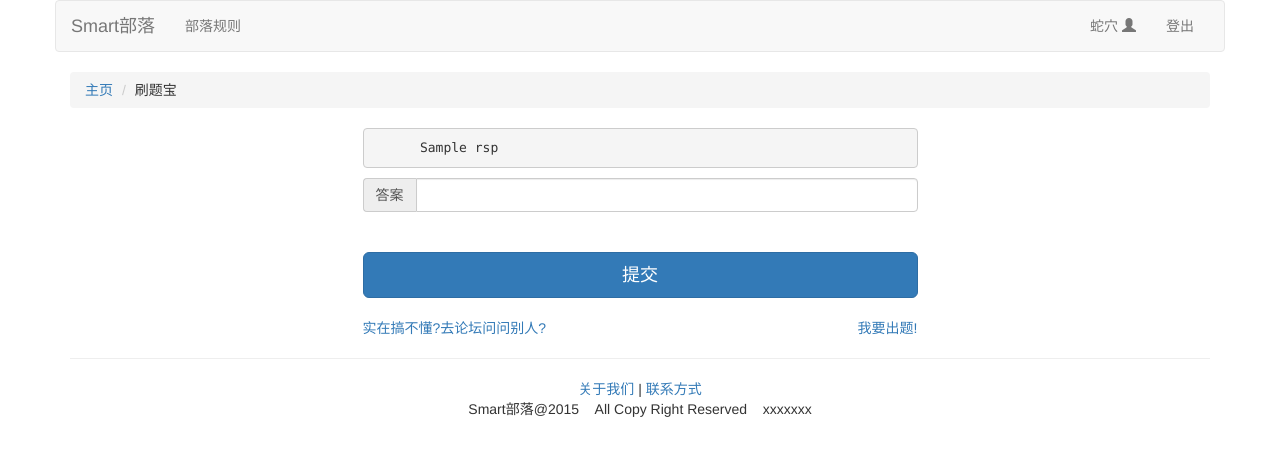
After one commit to WarmerHu/subject, a Django app: template exercise/templates/title.html in a window 1280 px wide. The commit adds this page. Shown: the top 456 px of the page. Run offline with Django 3.2, Linux system fonts and the light colour scheme; the template is opened without the code that fills it: most values are stand-ins (such as "Sample title", 1, 10 or a date in 2020); parts of the project's set-up code (start-up, migrations or seed data) failed here and were passed over; some libraries are stand-ins or nearby versions.

Commit message:
新增title页面，正在编写jq的json处理

```diff
--- /dev/null
+++ b/exercise/templates/title.html
@@ -0,0 +1,128 @@
+<!doctype html>
+<html>
+<head>
+  <meta charset="utf-8">
+  <meta http-equiv="X-UA-Compatible" content="IE=edge">
+  <meta name="description" content="smart,python题目,mysql题目,smart论坛">
+  <meta name="keywords" content="smart,python题目,mysql题目,smart论坛,程序员,部落">
+  <meta name="viewport"
+        content="width=device-width, initial-scale=1, maximum-scale=1, user-scalable=no">
+  <title> 刷题宝 </title>
+
+  <!-- Set render engine for 360 browser -->
+  <meta name="renderer" content="webkit">
+
+  <!-- No Baidu Siteapp-->
+  <meta http-equiv="Cache-Control" content="no-siteapp"/>
+
+  <!-- Add to homescreen for Chrome on Android -->
+  <meta name="mobile-web-app-capable" content="yes">
+
+  <!-- Add to homescreen for Safari on iOS -->
+  <meta name="apple-mobile-web-app-capable" content="yes">
+  <meta name="apple-mobile-web-app-status-bar-style" content="black">
+  <meta name="apple-mobile-web-app-title" content="Amaze UI"/>
+
+  <!-- Tile icon for Win8 (144x144 + tile color) -->
+  <meta name="msapplication-TileColor" content="#0e90d2">
+  <link rel="stylesheet" href="{{STATIC_URL}}bootstrap/css/bootstrap.min.css" />
+  <script type="text/javascript" src="{{STATIC_URL}}jquery/jquery-1.9.1.min.js"></script>
+  <script>
+  $(function() {
+		$("#sub-val").click(function() {
+			if({{rsp.answer}}==$('#sub-ans').val()){
+				$.ajax({
+			        type: 'GET',
+			        url: '/elist/{{rsp.id}}+1',
+//			        获取返回的json
+//			        将数据放入title中
+//			        清空answer输入框
+			      });
+			 }
+		})
+	})
+  </script>
+</head>
+<body>
+<div class="container">
+  <div class="row">
+    <nav class="navbar navbar-default">
+      <div class="container-fluid">
+        <!-- Brand and toggle get grouped for better mobile display -->
+        <div class="navbar-header">
+          <a class="navbar-brand" href="/">Smart部落</a>
+        </div>
+        <div class="collapse navbar-collapse" id="bs-example-navbar-collapse-1">
+          <ul class="nav navbar-nav">
+            <li><a href="/fcode/rules">部落规则</a></li>
+            <li class="dropdown">
+          </ul>
+          <ul class="nav navbar-nav navbar-right">
+
+            <li>
+              <a href="/user/home">
+                蛇穴
+                <span class="glyphicon glyphicon-user" aria-hidden="true"></span>
+              </a>
+            </li>
+            <li><a href="/user/logout">登出</a></li>
+
+          </ul>
+        </div>
+      </div>
+    </nav>
+  </div>
+
+<div class="row">
+  <div class="col-md-12">
+    <ol class="breadcrumb">
+      <li><a href="/">主页</a></li>
+      <li>刷题宝</li>
+    </ol>
+  </div>
+</div>
+<div class="row">
+  <div class="col-ms-1 col-md-3">
+    &nbsp;
+  </div>
+  <div class="col-ms-10 col-md-6">
+
+
+
+    <form method="post" action=""> <input type='hidden' name='csrfmiddlewaretoken' value='WXxL1hnit3PZ5a18BzHZek0Z6oHQpb5O' />
+      <input name="problem_id" type="hidden" value="11" />
+      <pre>
+      {{rsp.title}}
+</pre>
+      <div class="input-group">
+        <span class="input-group-addon">答案</span>
+        <input id="sub-ans" name="answer" type="text" class="form-control" />
+      </div>
+      <br />
+      <br />
+      <input type="submit" class="btn btn-primary btn-lg btn-block" id="sub-val" value="提交"/>
+    </form>
+    <br />
+    <a href="/forum/">实在搞不懂?去论坛问问别人?</a>
+    <a href="/examination/exercise/contribute/" class="pull-right">我要出题!</a>
+
+  </div>
+  <div class="col-ms-1 col-md-3">
+    &nbsp;
+  </div>
+</div>
+
+  <div>
+    <hr />
+    <center><a href="/fcode/about">关于我们</a>&nbsp;|&nbsp;<a href="/fcode/contact">联系方式</a></center>
+    <center>Smart部落@2015 &nbsp;&nbsp; All Copy Right Reserved  &nbsp;&nbsp;  xxxxxxx</center>
+  </div>
+</div>
+<script type="text/javascript" src="{{STATIC_URL}}bootstrap/js/bootstrap.min.js"></script>
+<div style="display:none;">
+<script>
+
+</script>
+</div>
+</body>
+</html>
--- a/exercise/views.py
+++ b/exercise/views.py
@@ -14,9 +14,13 @@ import json
     3.校准答案
 '''
 def index(req):
-    return render_to_response('test.html',RequestContext(req))
+    return render_to_response('index.html',RequestContext(req))
 
+def into_title(req):
+    rsp = read_a_title()
+    return render_to_response('title.html',{'rsp':rsp},RequestContext(req))
 
+#获取一条题目
 def get_title(req,param):
     rsp = read_a_title(param)
     return HttpResponse(json.dumps(rsp), content_type="application/json")
--- a/subject/urls.py
+++ b/subject/urls.py
@@ -11,5 +11,6 @@ urlpatterns = patterns('',
     url(r'^static/(?P<path>.*)$','django.views.static.serve',),
     url(r'^admin/', include(admin.site.urls)),
     url(r'^$', 'exercise.views.index'),
+    url(r'^title$', 'exercise.views.into_title'),
     url(r'^elist/p1(\d+)/$', 'exercise.views.get_title'),
 )
```
Also changed, not shown: exercise/dao.py (+6 -4 lines), exercise/templates/index.html (renamed from exercise/templates/test.html, +17 -16 lines), static/jquery/title.js (added, +13 -0 lines).
